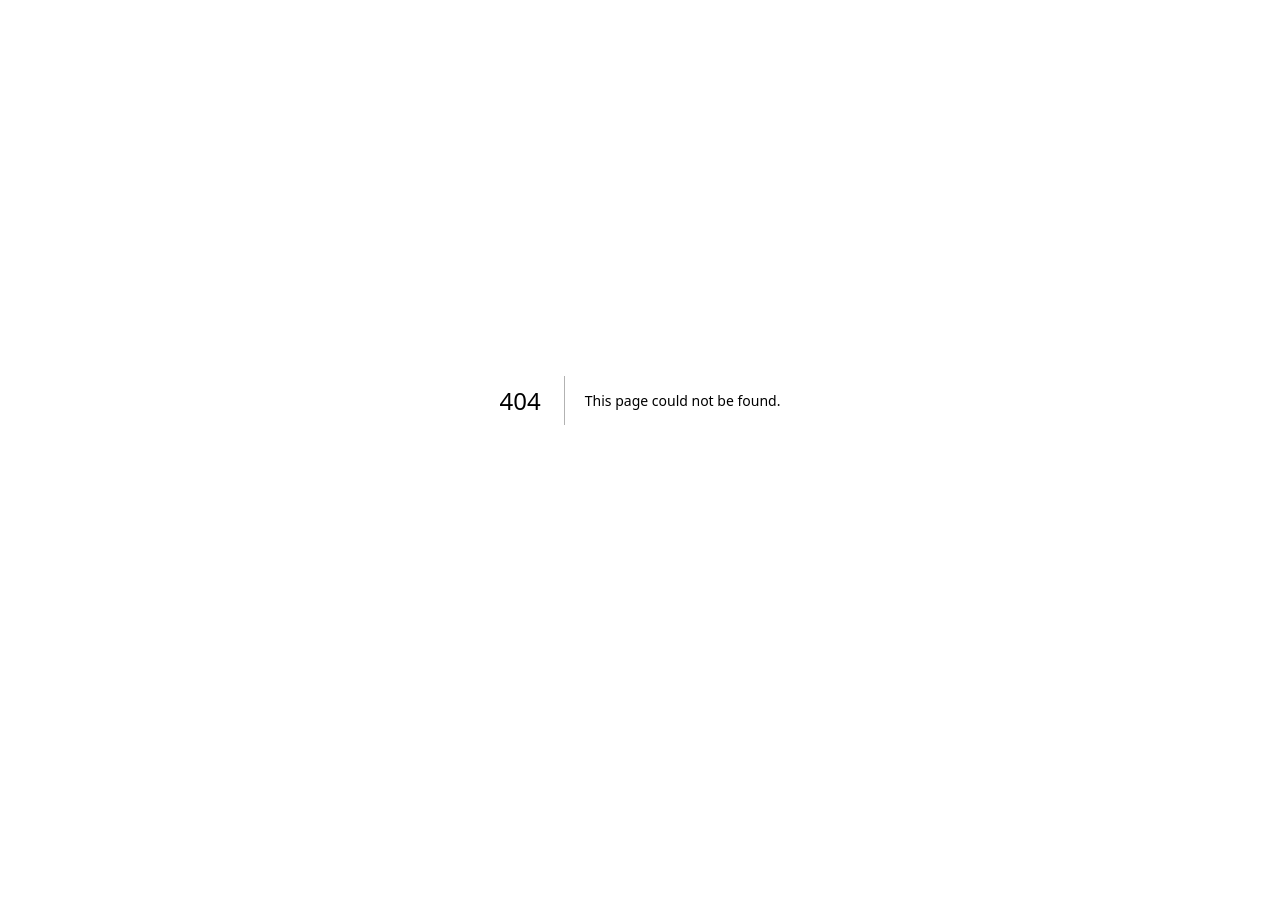
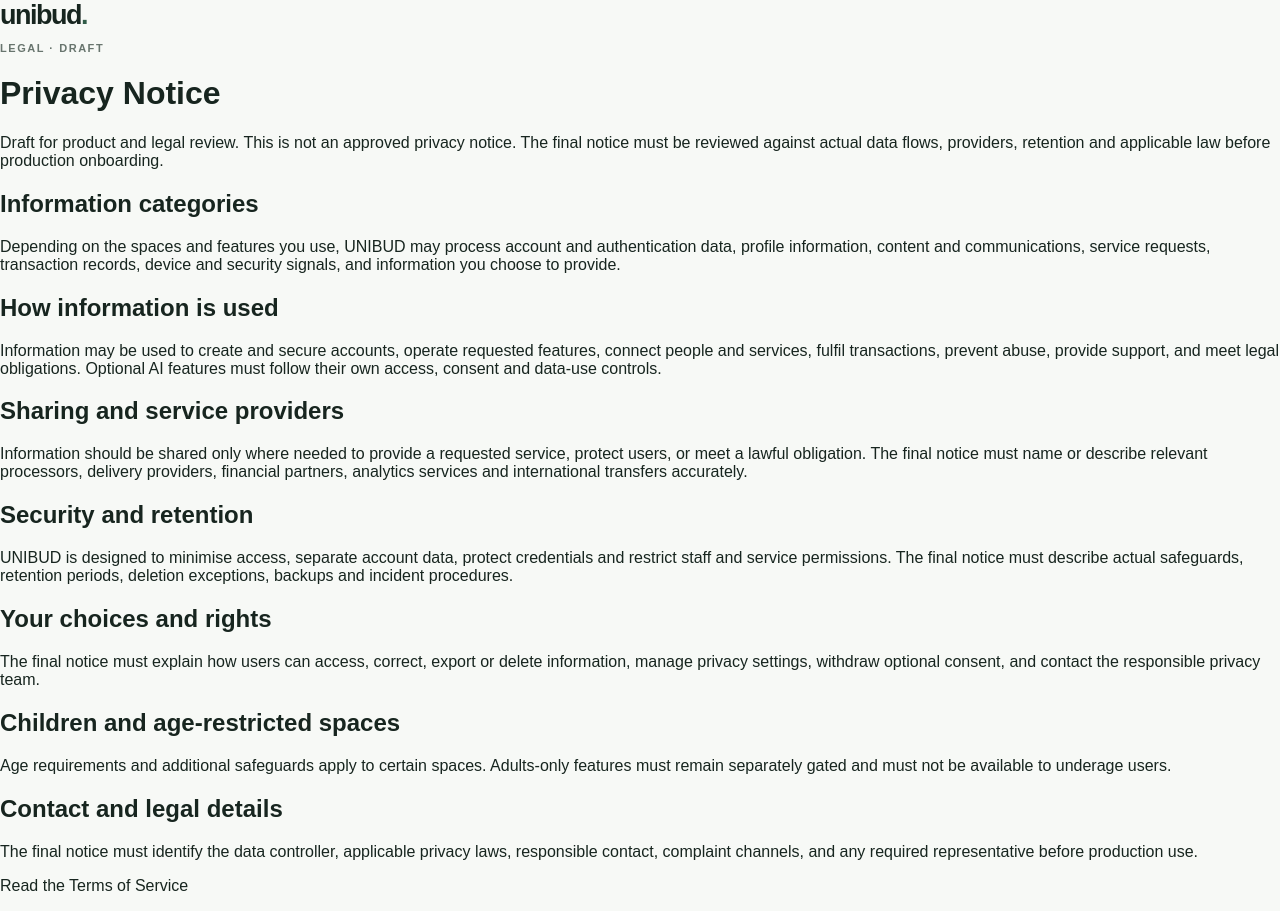
Before and after one commit to iamtheoracle/unibud, a Next.js app in the folder apps/web/: page /legal/privacy in a window 1280 px wide. Before the commit this address had no page. Before the commit the page ends 800 px from the top, so only its background shows below. Built offline with nearby package versions, Linux system fonts and the light colour scheme.

Commit message:
docs(legal): add draft privacy notice for onboarding review

```diff
--- /dev/null
+++ b/apps/web/src/app/legal/privacy/page.tsx
@@ -0,0 +1,16 @@
+import Link from "next/link";
+
+export default function PrivacyPage(){
+ return <main className="legal-page"><Link href="/signup" className="wordmark">unibud<span>.</span></Link>
+  <p className="eyebrow">Legal · Draft</p><h1>Privacy Notice</h1>
+  <p className="legal-warning">Draft for product and legal review. This is not an approved privacy notice. The final notice must be reviewed against actual data flows, providers, retention and applicable law before production onboarding.</p>
+  <h2>Information categories</h2><p>Depending on the spaces and features you use, UNIBUD may process account and authentication data, profile information, content and communications, service requests, transaction records, device and security signals, and information you choose to provide.</p>
+  <h2>How information is used</h2><p>Information may be used to create and secure accounts, operate requested features, connect people and services, fulfil transactions, prevent abuse, provide support, and meet legal obligations. Optional AI features must follow their own access, consent and data-use controls.</p>
+  <h2>Sharing and service providers</h2><p>Information should be shared only where needed to provide a requested service, protect users, or meet a lawful obligation. The final notice must name or describe relevant processors, delivery providers, financial partners, analytics services and international transfers accurately.</p>
+  <h2>Security and retention</h2><p>UNIBUD is designed to minimise access, separate account data, protect credentials and restrict staff and service permissions. The final notice must describe actual safeguards, retention periods, deletion exceptions, backups and incident procedures.</p>
+  <h2>Your choices and rights</h2><p>The final notice must explain how users can access, correct, export or delete information, manage privacy settings, withdraw optional consent, and contact the responsible privacy team.</p>
+  <h2>Children and age-restricted spaces</h2><p>Age requirements and additional safeguards apply to certain spaces. Adults-only features must remain separately gated and must not be available to underage users.</p>
+  <h2>Contact and legal details</h2><p>The final notice must identify the data controller, applicable privacy laws, responsible contact, complaint channels, and any required representative before production use.</p>
+  <p><Link href="/legal/terms">Read the Terms of Service</Link></p>
+ </main>;
+}
```
